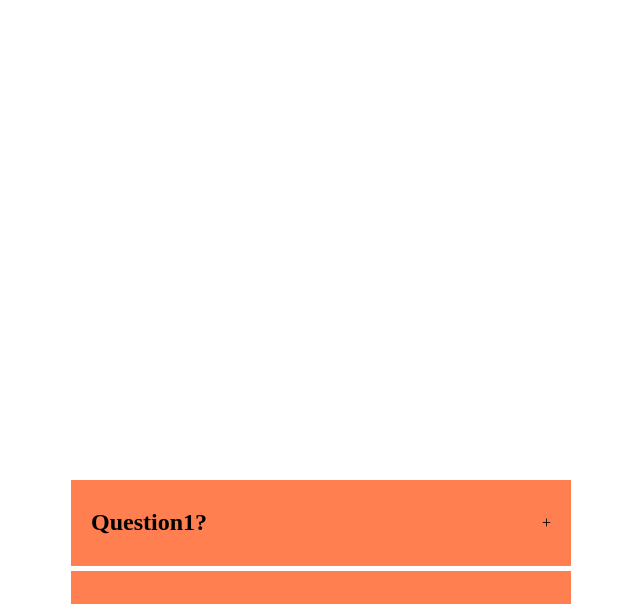
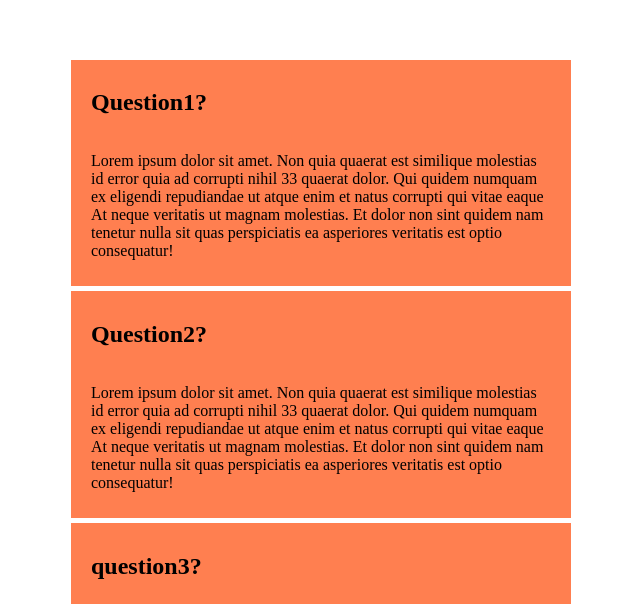
Before and after one commit to RamyaKandagatla/Accordion-component, a React (Create React App) app in the folder allopen/: page / in a window 1280 px wide. Shown: the part 173-777 px from the top of the page, without its empty margins (327-967 px from the left). Built offline with nearby package versions, Linux system fonts and the light colour scheme.

Commit message:
all open accordion

```diff
--- a/allopen/src/App.js
+++ b/allopen/src/App.js
@@ -3,7 +3,7 @@ import './App.css';
 
 
 function App() {
-  const[show,setShow] = useState(false);
+  const[show,setShow] = useState(true);
   return (
     <div className='wrapper'>
       <div className='accordion'>
@@ -11,7 +11,7 @@ function App() {
         <div className='item'>
           <div className='title'>
             <h2>{item.question}</h2>
-            <span onClick={()=>setShow(!show)}>{ show ? "-":"+"}</span>
+            {/* <span onClick={()=>setShow(!show)}>{ show ? "-":"+"}</span> */}
           </div>
           <div className='content'>{show && <p>{item.answer}</p>}</div>
 
```
